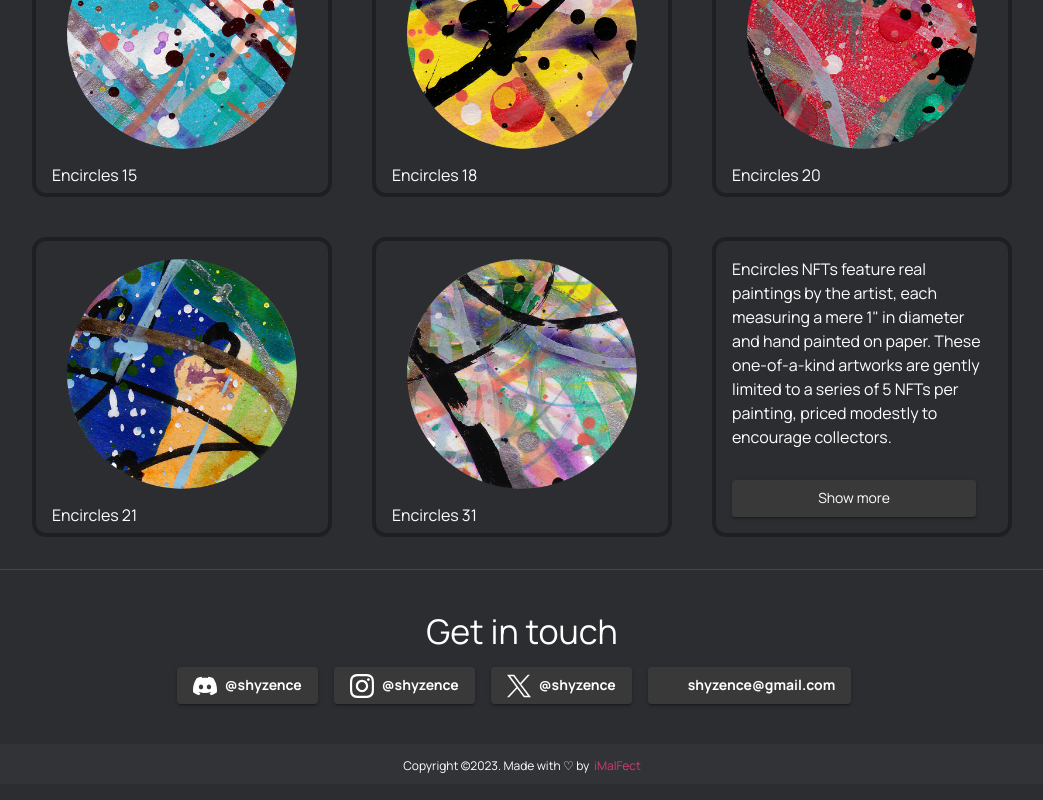
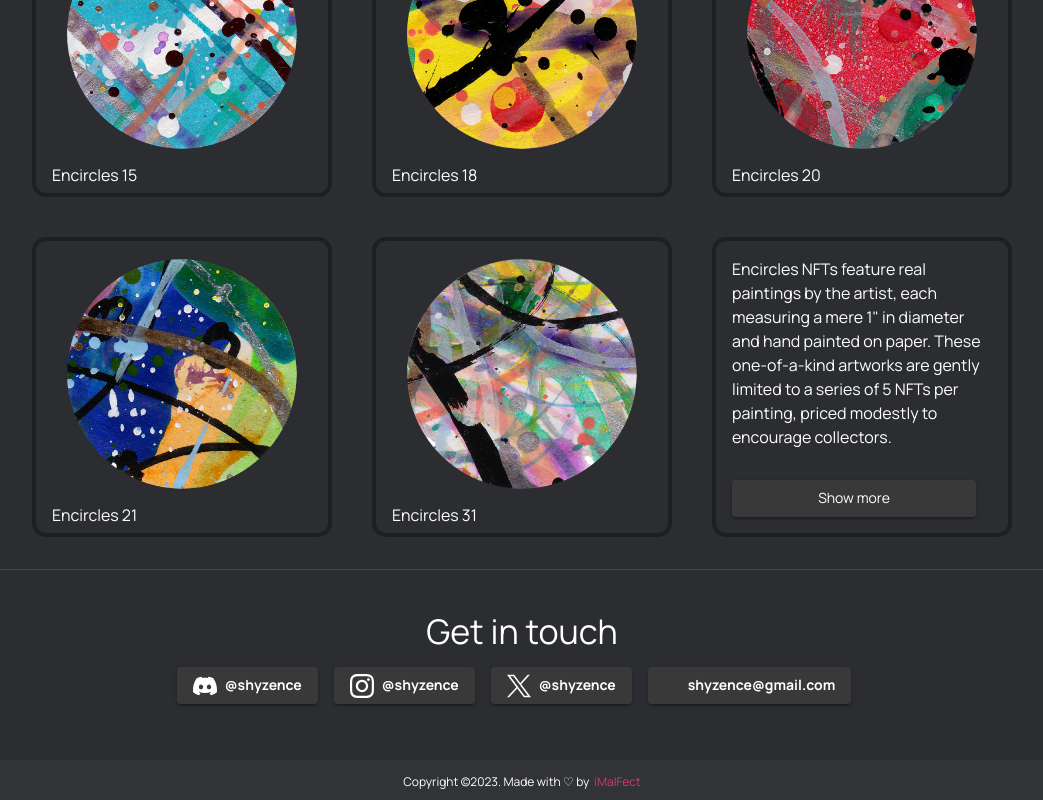
Before and after one commit to imalfect/shyzence-portfolio, a React (Vite) app: page / in a window 1280 px wide. Shown: the part 2485-3285 px from the top of the page, without its empty margins (118-1161 px from the left). Built offline with nearby package versions, Linux system fonts and the light colour scheme; some icons are missing.

Commit message:
Update Footer.jsx

```diff
--- a/src/components/Footer.jsx
+++ b/src/components/Footer.jsx
@@ -5,7 +5,7 @@ import Box from "@mui/material/Box";
 import {Container} from "@mui/material";
 export default function Footer() {
     return (
-        <Box sx={{flexGrow: 1, backgroundColor: '#323336', boxShadow: 50, textAlign: 'center', mt: 5, pt: 1, pb: 1}}>
+        <Box sx={{flexGrow: 1, backgroundColor: '#323336', boxShadow: 50, textAlign: 'center', mt: 7, pt: 1, pb: 1}}>
             <Container>
                  <Typography variant="p" style={{ fontSize: '12px' }}>
     Copyright ©2023. Made with ♡ by &nbsp;
```
